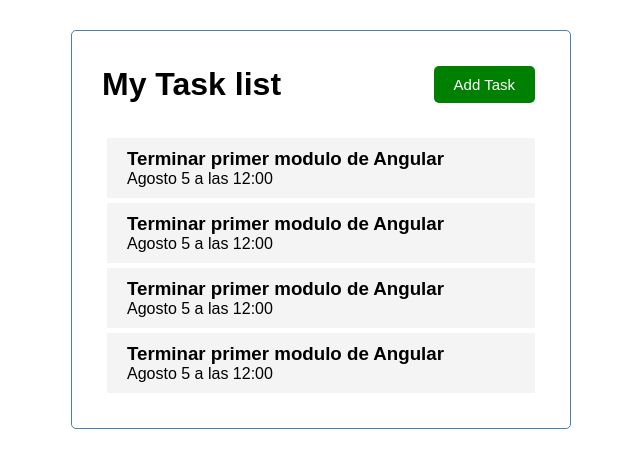
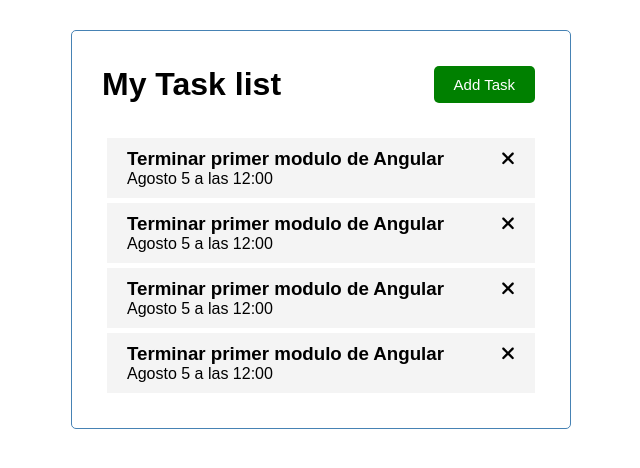
Before and after one commit to GaL92/TaskList-, an Angular app: page / in a window 1280 px wide. Shown: the top 468 px of the page, without its empty margins (319-959 px from the left). Built offline with nearby package versions, Linux system fonts and the light colour scheme.

Commit message:
Agregando fontawesome

```diff
--- a/package.json
+++ b/package.json
@@ -18,6 +18,11 @@
     "@angular/platform-browser": "^14.0.0",
     "@angular/platform-browser-dynamic": "^14.0.0",
     "@angular/router": "^14.0.0",
+    "@fortawesome/angular-fontawesome": "^0.11.1",
+    "@fortawesome/fontawesome-svg-core": "^6.1.1",
+    "@fortawesome/free-brands-svg-icons": "^6.1.1",
+    "@fortawesome/free-regular-svg-icons": "^6.1.1",
+    "@fortawesome/free-solid-svg-icons": "^6.1.1",
     "rxjs": "~7.5.0",
     "tslib": "^2.3.0",
     "zone.js": "~0.11.4"
--- a/src/app/app.module.ts
+++ b/src/app/app.module.ts
@@ -7,6 +7,7 @@
 import { ButtonComponent } from './components/button/button.component';
 import { TasksComponent } from './components/components/tasks/tasks.component';
 import { TasksItemComponent } from './components/tasks-item/tasks-item.component';
+import { FontAwesomeModule } from '@fortawesome/angular-fontawesome';
 
 @NgModule({
   declarations: [
@@ -18,7 +19,7 @@
   ],
   imports: [
     BrowserModule,
-    AppRoutingModule
+    FontAwesomeModule
   ],
   providers: [],
   bootstrap: [AppComponent]
--- a/src/app/components/tasks-item/tasks-item.component.html
+++ b/src/app/components/tasks-item/tasks-item.component.html
@@ -1,5 +1,6 @@
 <div class="task">
-    <h3>{{task.text}}</h3>
+    <h3>{{task.text}}
+    <fa-icon [icon]="faTimes"></fa-icon></h3>
     <p>{{task.day}}</p>
 
 </div>
--- a/src/app/components/tasks-item/tasks-item.component.ts
+++ b/src/app/components/tasks-item/tasks-item.component.ts
@@ -1,6 +1,7 @@
 import { Component, OnInit, Input } from '@angular/core';
 import {Task} from '../../Task'
 import {TASKS} from '../../mock-tasklist'
+import {faTimes} from '@fortawesome/free-solid-svg-icons';
 @Component({
   selector: 'app-tasks-item',
   templateUrl: './tasks-item.component.html',
@@ -8,6 +9,7 @@
 })
 export class TasksItemComponent implements OnInit {
 @Input() task: Task = TASKS[0]
+faTimes = faTimes;
   constructor() { }
 
   ngOnInit(): void {
```
Also changed, not shown: 1 other file (tests, documents, lock files or other folders).
